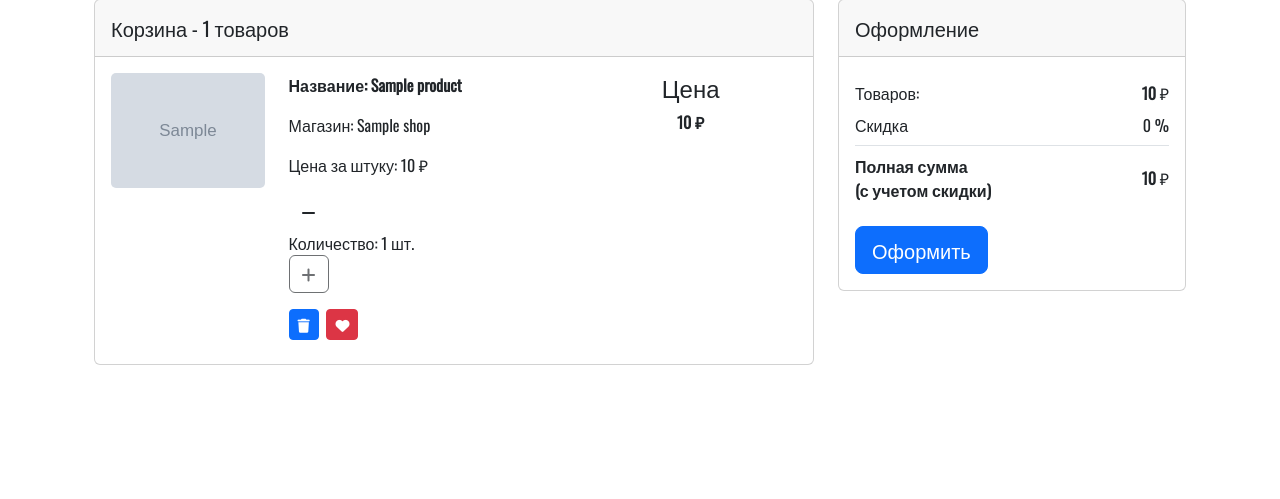
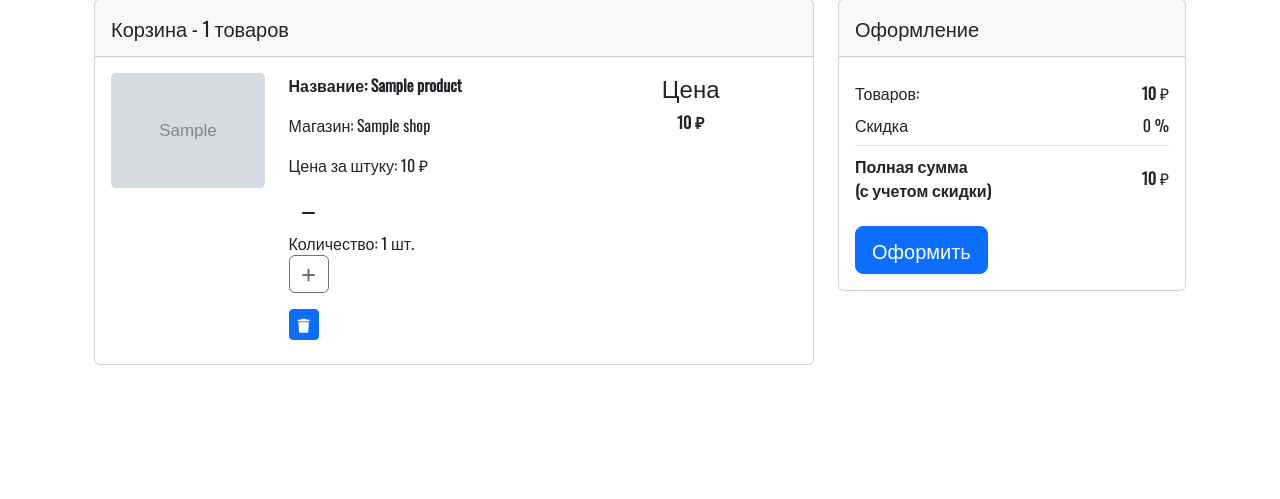
Before and after one commit to Timoha23/django_digital_store, a Django app: page /cart/ in a window 1280 px wide. Shown: the part 218-717 px from the top of the page. Run offline with Django 4.2, Linux system fonts and the light colour scheme; a user stored in the database is signed in; tables that the repository leaves empty hold one stand-in row (values such as "Sample post"); grey boxes marked "Sample" are stand-in pictures; some libraries are stand-ins or nearby versions.

Commit message:
убрана кнопка в избранное

```diff
--- a/digital_store/templates/includes/item_in_cart.html
+++ b/digital_store/templates/includes/item_in_cart.html
@@ -43,10 +43,6 @@
     <a href="{% url 'cart:del_from_cart' obj.product.id %}" class="btn btn-primary btn-sm me-1 mb-2">
       <i class="fas fa-trash"></i>
     </a>
-    <button type="button" class="btn btn-danger btn-sm mb-2" data-mdb-toggle="tooltip"
-      title="Move to the wish list">
-      <i class="fas fa-heart"></i>
-    </button>
     <!-- Data -->
   </div>
 
```
